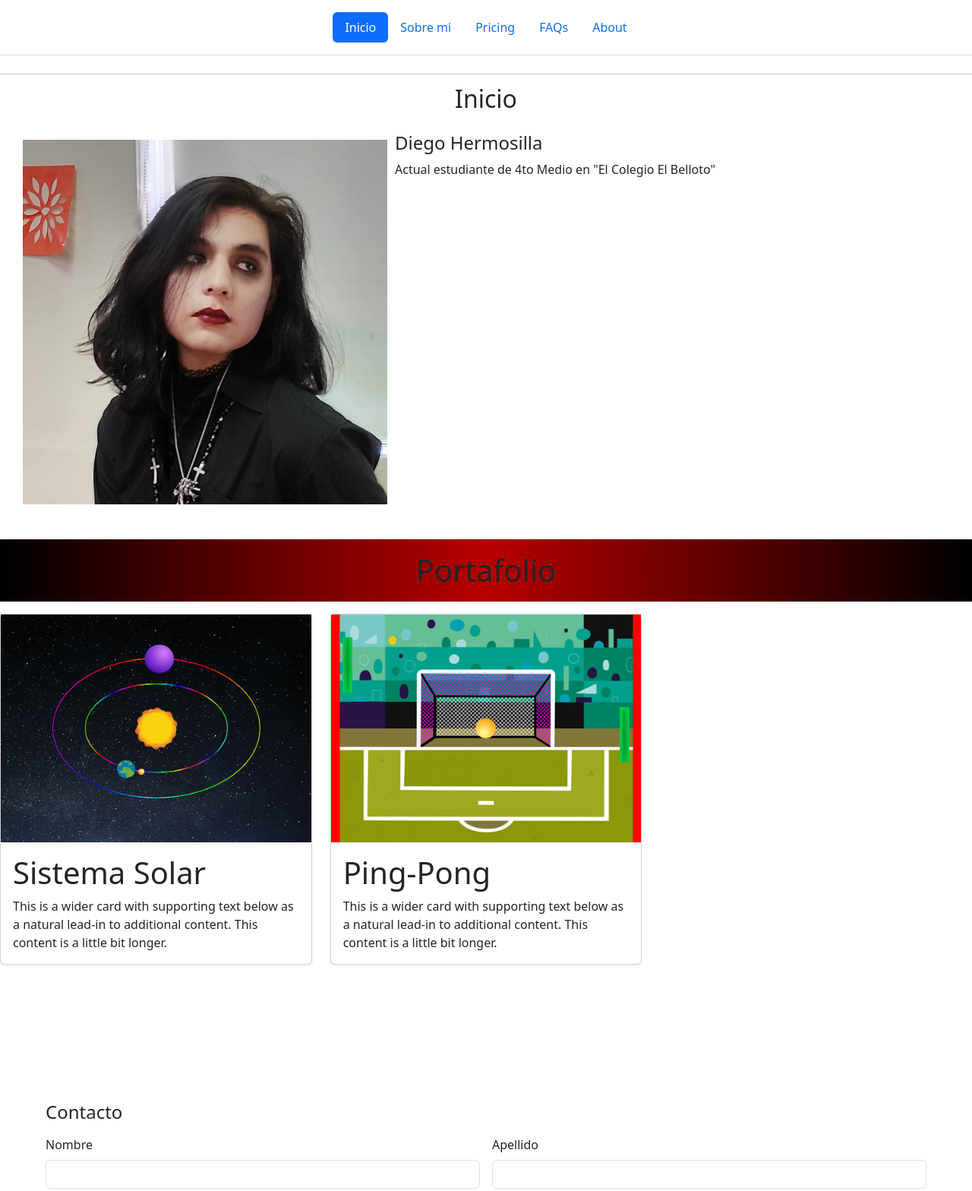
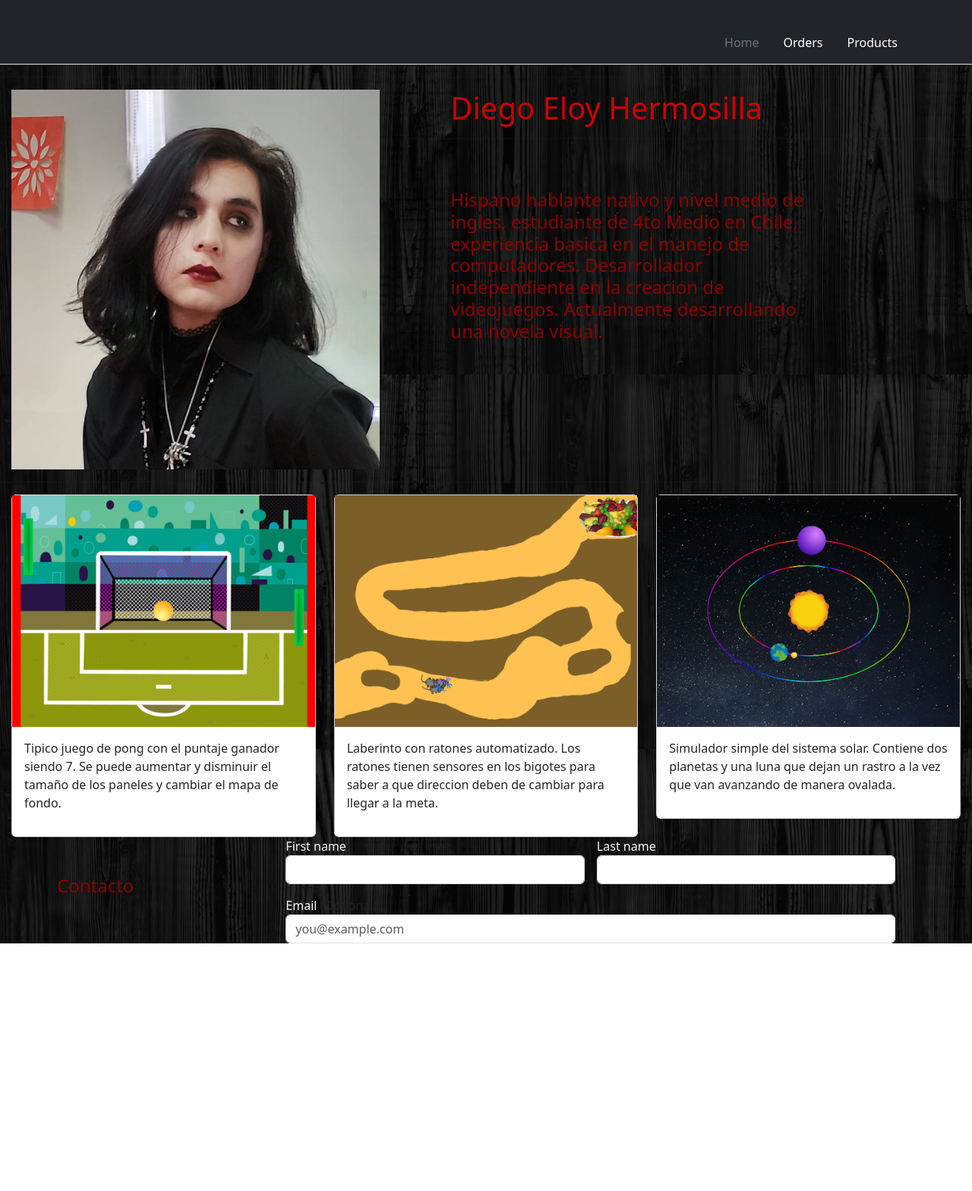
Before and after one commit to Enkv/Enkv.github.io, a plain HTML site: page index.html in a window 1280 px wide. Shown: the top 1568 px of the page at 76% size. After the commit the page ends 1242 px from the top, so only its background shows below. Drawn offline with nearby package versions, Linux system fonts and the light colour scheme.

Commit message:
midificacionez

```diff
--- a/index.html
+++ b/index.html
@@ -1,86 +1,117 @@
 <!DOCTYPE html>
 <html lang="en">
-<head>
+  <head>
     <meta charset="UTF-8">
     <meta name="viewport" content="width=device-width, initial-scale=1.0">
     <title>Document</title>
     <link href="https://cdn.jsdelivr.net/npm/bootstrap@5.3.5/dist/css/bootstrap.min.css" rel="stylesheet" integrity="sha384-SgOJa3DmI69IUzQ2PVdRZhwQ+dy64/BUtbMJw1MZ8t5HZApcHrRKUc4W0kG879m7" crossorigin="anonymous">
     <link rel="stylesheet" href="style.css">
 </head>
-<body>
+<body background="carbonmadera.avif" >
+  <header>
+    <div class="px-3 py-2 text-bg-dark border-bottom">
+      <div class="container">
+        <div class="d-flex flex-wrap align-items-center justify-content-center justify-content-lg-start">
+          <a href="/" class="d-flex align-items-center my-2 my-lg-0 me-lg-auto text-white text-decoration-none">
+            <svg class="bi me-2" width="40" height="32" role="img" aria-label="Bootstrap"></svg>
+          </a>
 
-  <header class="d-flex flex-wrap justify-content-center py-3 mb-4 border-bottom">
+          <ul class="nav col-12 col-lg-auto my-2 justify-content-center my-md-0 text-small">
+            <li>
+              <a href="#" class="nav-link text-secondary">
+                <svg class="bi d-block mx-auto mb-1" width="24" height="24" aria-hidden="true"><use xlink:href="#home"></use></svg>
+                Home
+              </a>
+            </li>
+            <li>
+              <a href="#" class="nav-link text-white">
+                <svg class="bi d-block mx-auto mb-1" width="24" height="24" aria-hidden="true"><use xlink:href="#table"></use></svg>
+                Orders
+              </a>
+            </li>
+            <li>
+              <a href="#" class="nav-link text-white">
+                <svg class="bi d-block mx-auto mb-1" width="24" height="24" aria-hidden="true"><use xlink:href="#grid"></use></svg>
+                Products
+              </a>
+            </li>
 
-
-    <ul class="nav nav-pills">
-      <li class="nav-item"><a href="#" class="nav-link active" aria-current="page">Inicio</a></li>
-      <li class="nav-item"><a href="#" class="nav-link">Sobre mi</a></li>
-      <li class="nav-item"><a href="#" class="nav-link">Pricing</a></li>
-      <li class="nav-item"><a href="#" class="nav-link">FAQs</a></li>
-      <li class="nav-item"><a href="#" class="nav-link">About</a></li>
-    </ul>
+          </ul>
+        </div>
+      </div>
+    </div>
   </header>
 <hr>
 <div class="presentacio">
-  <div>
-    <h2 class="featurette-heading fw-normal lh-1" align="center">Inicio</h2>
+  <div class="col-md-7 order-md-2">
+    <h1 class="nombree" >Diego Eloy Hermosilla</h1>
+    <hr>
+    <h4>Hispano hablante nativo y nivel medio de ingles, estudiante de 4to Medio en Chile, experiencia basica en el manejo de computadores. Desarrollador independiente en la creacion de videojuegos. Actualmente desarrollando una novela visual.</h4>
+
   </div>
-  <div class="somi">
+  <div class="col-md-5 order-md-1">
   <img class="yoyoyo" src="imgref.jpg" width="500px" height="500px">
-  <div><h4>Diego Hermosilla</h4><p>Actual estudiante de 4to Medio en "El Colegio El Belloto"</p></div>
   </div>
 </div>
-<div class="porot">
 <hr>
-<h1 align="center">Portafolio</h1>
-<hr>
-</div>
 <div class="imageneportafolioooss row align-items-start">
   <div class="col col-4">
     <div class="card shadow-sm">
-      <img src="scra2.png" width="100%" height="300">
+      <img src="scra1.png" width="100%" height="305">
       <div class="card-body">
-        <h1>Sistema Solar</h1>
-        <p class="card-text">This is a wider card with supporting text below as a natural lead-in to additional content. This content is a little bit longer.</p>
+        <p class="card-text">Tipico juego de pong con el puntaje ganador siendo 7. Se puede aumentar y disminuir el tamaño de los paneles y cambiar el mapa de fondo.</p>
+        <div class="d-flex justify-content-between align-items-center">
+        </div>
       </div>
     </div>
   </div>
   <div class="col col-4">
     <div class="card shadow-sm">
-     <img src="scra1.png" width="100%" height="300">
+      <img src="scra3.png" width="100%" height="305">
       <div class="card-body">
-        <h1>Ping-Pong</h1>
-        <p class="card-text">This is a wider card with supporting text below as a natural lead-in to additional content. This content is a little bit longer.</p>
+        <p class="card-text">Laberinto con ratones automatizado. Los ratones tienen sensores en los bigotes para saber a que direccion deben de cambiar para llegar a la meta.</p>
+        <div class="d-flex justify-content-between align-items-center">
+
+        </div>
       </div>
     </div>
   </div>
-</div>
-  <div>
+  <div class="col col-4">
+    <div class="card shadow-sm">
+      <img src="scra2.png" width="100%" height="305">
+      <div class="card-body">
+        <p class="card-text">Simulador simple del sistema solar. Contiene dos planetas y una luna que dejan un rastro a la vez que van avanzando de manera ovalada.</p>
+        <div class="d-flex justify-content-between align-items-center">
+
+        </div>
+      </div>
+    </div>
+  </div>
     <div class="contasto">
       <h4 class="mb-3">Contacto</h4>
       <form class="needs-validation" novalidate="">
         <div class="row g-3">
           <div class="col-sm-6">
-            <label for="firstName" class="form-label">Nombre</label>
+            <label for="firstName" class="see">First name</label>
             <input type="text" class="form-control" id="firstName" placeholder="" value="" required="">
             <div class="invalid-feedback">
-              Se requiere nombre valido.
+              Valid first name is required.
             </div>
           </div>
 
           <div class="col-sm-6">
-            <label for="lastName" class="form-label">Apellido </label>
+            <label for="lastName" class="see">Last name</label>
             <input type="text" class="form-control" id="lastName" placeholder="" value="" required="">
             <div class="invalid-feedback">
-              Se requiere apellido valido.
+              Valid last name is required.
             </div>
           </div>
 
           <div class="col-12">
-            <label for="email" class="form-label">Email <span class="text-body-secondary">(Optional)</span></label>
+            <label for="email" class="see">Email <span class="text-body-secondary">(Optional)</span></label>
             <input type="email" class="form-control" id="email" placeholder="you@example.com">
             <div class="invalid-feedback">
-              Coloca una direccion de correo valida.
+              Please enter a valid email address .
 
       </form>
     </div>
--- a/style.css
+++ b/style.css
@@ -1,16 +1,32 @@
-.contasto{
-    padding: 180px 60px
+.presentacio{
+    display: flex;
+
+}
+.yoyoyo{
+    padding-left: 15px;
 }
 .imageneportafolioooss{
-    padding: 30;
+    padding-left: 15px;
+    padding-right: 15px;
+    display: flex;
 }
-.porot{
-    background: linear-gradient(90deg, rgba(0, 0, 0, 1) 0%, rgba(184, 0, 0, 1) 50%, rgba(0, 0, 0, 1) 100%);;
+.contasto{
+    display: flex;
 }
-.yoyoyo{
- padding: 10px;
+
+.nombree{
+    padding-left: 60px
 }
-.somi{
-    display: flex;
-    padding: 20px;
+h1{
+    color: rgb(204, 0, 0);
 }
+h4{
+    color: darkred;
+     padding-left: 60px;
+    padding-top: 50px;
+    padding-right: 200px;
+}
+
+.see{
+    color: aliceblue;
+}
```
Also changed, not shown: 100462497.webp (deleted), carbonmadera.avif (added), scra3.png (added).
